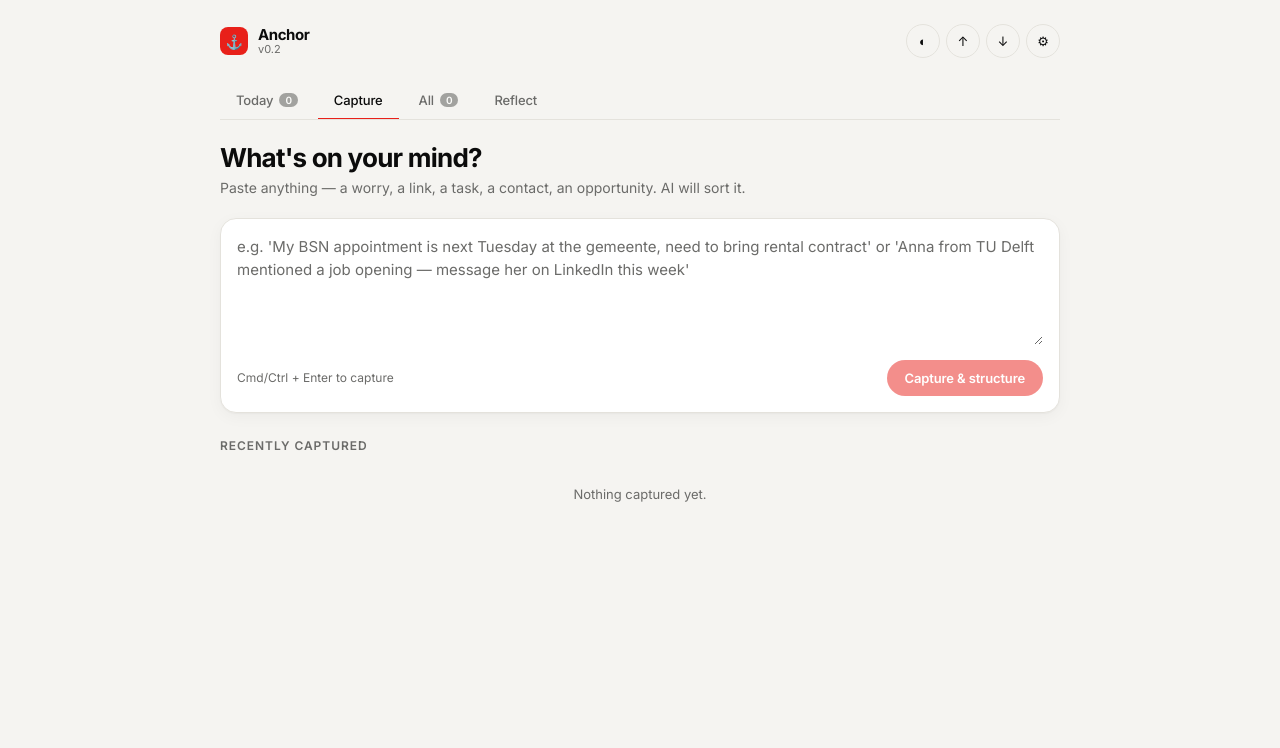
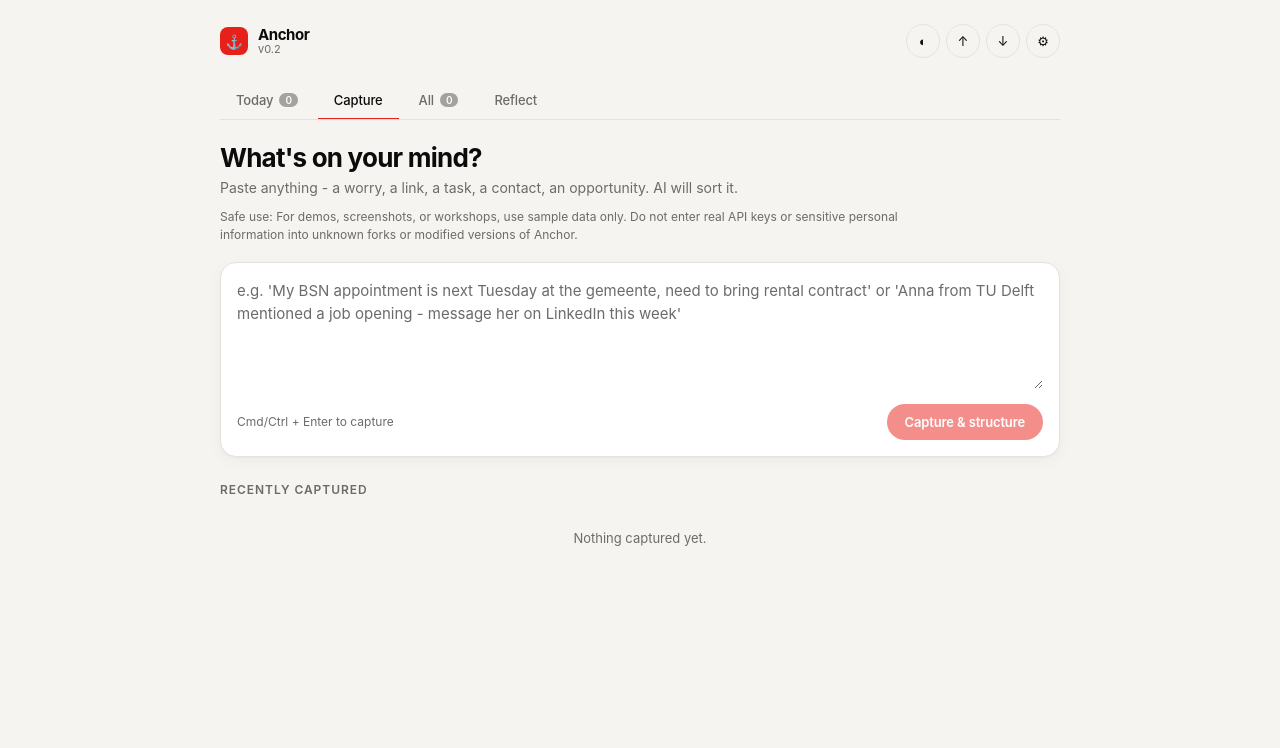
Before and after one commit to fluxforward/anchor, a plain HTML site: page anchor_v02.html in a window 1280 px wide. Both pictures are taken after a click on the button "Capture". Shown: the top 748 px of the page. Drawn offline with Linux system fonts and the light colour scheme.

Commit message:
Add files via upload

```diff
--- a/anchor_v02.html
+++ b/anchor_v02.html
@@ -4,9 +4,6 @@
 <meta charset="UTF-8" />
 <meta name="viewport" content="width=device-width, initial-scale=1.0, viewport-fit=cover" />
 <title>Anchor · by Flux Forward</title>
-<link rel="preconnect" href="https://fonts.googleapis.com">
-<link rel="preconnect" href="https://fonts.gstatic.com" crossorigin>
-<link href="https://fonts.googleapis.com/css2?family=Inter:wght@400;500;600;700&display=swap" rel="stylesheet">
 <style>
   :root {
     --ff-red: #E8201A;
@@ -37,7 +34,7 @@
   html, body {
     background: var(--soft);
     color: var(--ink);
-    font-family: 'Inter', -apple-system, BlinkMacSystemFont, sans-serif;
+    font-family: -apple-system, BlinkMacSystemFont, "Segoe UI", Roboto, Helvetica, Arial, sans-serif;
     font-size: 14px;
     line-height: 1.5;
     -webkit-font-smoothing: antialiased;
@@ -150,6 +147,13 @@
     color: var(--muted);
     margin-bottom: 20px;
     font-size: 14px;
+  }
+  .privacy-note {
+    color: var(--muted);
+    font-size: 12px;
+    line-height: 1.5;
+    margin: -10px 0 18px;
+    max-width: 680px;
   }
   .section-title {
     font-size: 12px;
@@ -816,13 +820,14 @@
   <!-- VIEW: CAPTURE -->
   <section class="view" id="view-capture">
     <h1 class="view-heading">What's on your mind?</h1>
-    <p class="view-sub">Paste anything — a worry, a link, a task, a contact, an opportunity. AI will sort it.</p>
+    <p class="view-sub">Paste anything - a worry, a link, a task, a contact, an opportunity. AI will sort it.</p>
+    <p class="privacy-note">Safe use: For demos, screenshots, or workshops, use sample data only. Do not enter real API keys or sensitive personal information into unknown forks or modified versions of Anchor.</p>
 
     <div class="capture-card">
       <textarea
         id="capture-input"
         class="capture-input"
-        placeholder="e.g. 'My BSN appointment is next Tuesday at the gemeente, need to bring rental contract' or 'Anna from TU Delft mentioned a job opening — message her on LinkedIn this week'"
+        placeholder="e.g. 'My BSN appointment is next Tuesday at the gemeente, need to bring rental contract' or 'Anna from TU Delft mentioned a job opening - message her on LinkedIn this week'"
       ></textarea>
       <div class="capture-actions">
         <span class="hint" id="capture-hint">Cmd/Ctrl + Enter to capture</span>
@@ -855,7 +860,7 @@
     <div class="items-list" id="items-list"></div>
     <div class="empty" id="empty-state">
       <div class="empty-mark">◌</div>
-      <p>Nothing captured yet. Open <strong>Capture</strong> and paste anything — a thought, a task, a deadline, a person.</p>
+      <p>Nothing captured yet. Open <strong>Capture</strong> and paste anything - a thought, a task, a deadline, a person.</p>
     </div>
   </section>
 
@@ -970,7 +975,7 @@
     <div class="field">
       <label for="api-key">OpenAI API key</label>
       <input type="password" id="api-key" placeholder="sk-..." autocomplete="off" />
-      <p class="field-help">Stored in this browser only. Get one at <a href="https://platform.openai.com/api-keys" target="_blank" rel="noopener">platform.openai.com</a>.</p>
+      <p class="field-help">Stored in this browser only. Use your own API key only. Do not enter real keys into unknown forks or modified versions of Anchor. Do not use Anchor on shared or public computers. Get one at <a href="https://platform.openai.com/api-keys" target="_blank" rel="noopener">platform.openai.com</a>.</p>
     </div>
 
     <div class="field">
```
Also changed, not shown: SECURITY.md (added, +13 -0 lines), README.md.
